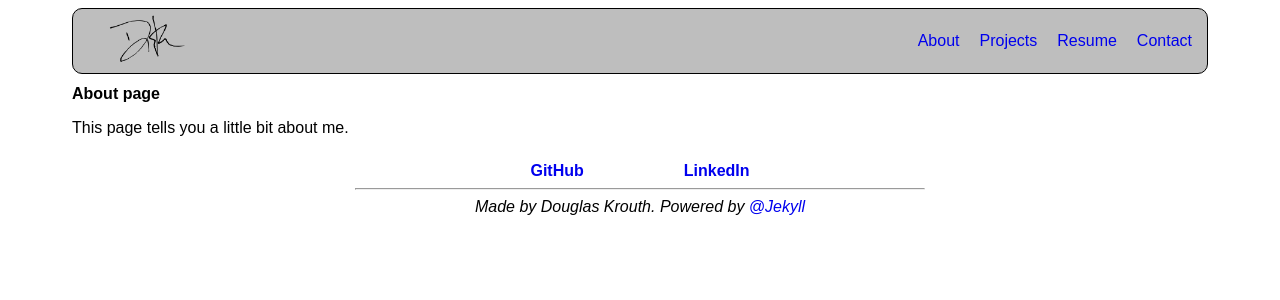
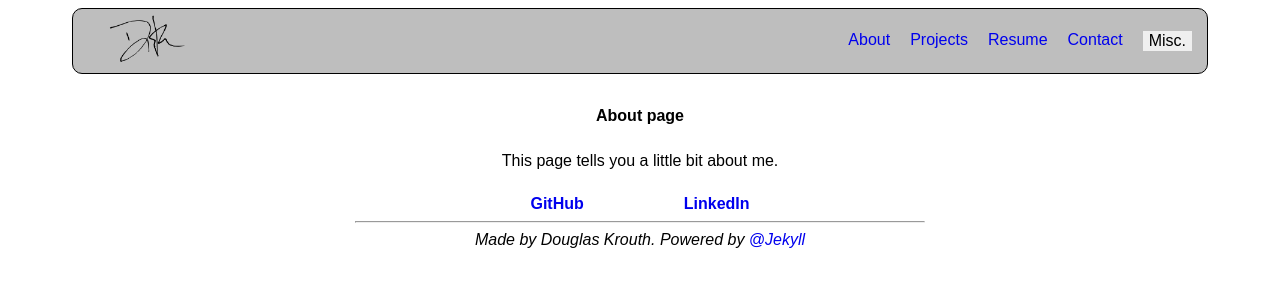
Before and after one commit to DouglasKrouth/DouglasKrouth.github.io, a Jekyll site: the page built from about.md, in a window 1280 px wide. Shown: the top 300 px of the page. Built offline with Jekyll 4.4.1, drawn with Linux system fonts in a browser that asks for light colours.

Commit message:
Updated home page photo, added w3schools dropdown css implementation.

```diff
--- a/_includes/navigation.html
+++ b/_includes/navigation.html
@@ -7,7 +7,7 @@
 
 <nav>
     <!-- This value is hardcoded to index.html - Would probably be better to pass this as jekyll nav param -->
-    <a href="index.html">
+    <a href="/">
         <img class="dk_logo" src="../assets/images/dk_initial.png">
     </a>
     <div class="nav_list">
@@ -16,6 +16,14 @@
             {{ item.name }}
         </a>
         {% endfor %}
+        <div class="dropdown">
+            <button class="dropbtn">Misc.</button>
+            <div class="dropdown-content">
+              <a href="/albums">Albums</a>
+              <a href="/recipes">Recipes</a>
+              <a href="/books">Books</a>
+            </div>
+          </div>
     </div>
 
 </nav>
--- a/_layouts/default.html
+++ b/_layouts/default.html
@@ -3,6 +3,7 @@
 
 <head>
     <meta charset="utf-8">
+    <link rel="stylesheet" href="../assets/css/styles.css">
     <title>{{ page.title }}</title>
 </head>
 
--- a/assets/css/navbar.css
+++ b/assets/css/navbar.css
@@ -27,26 +27,41 @@
     gap: 20px;
 }
 
-.nav_link:link {
-    text-decoration: none;
+/* Dropdown Button */
+.dropbtn {
+    radius: 10%;
+    border: none;
 }
 
-.nav_link:visited {
-    text-decoration: none;
-    color: black;
+/* Completely "inspired" (copied with some changes) from https://www.w3schools.com/howto/howto_css_dropdown.asp */
+/* The container <div> - needed to position the dropdown content */
+.dropdown {
+    position: relative;
+    display: inline-block;
 }
 
-.nav_link:hover {
-    text-decoration: underline;
-    color: white;
+/* Dropdown Content (Hidden by Default) */
+.dropdown-content {
+    display: none;
+    position: absolute;
+    background-color: #f1f1f1;
+    z-index: 1;
 }
 
-.nav_link:active {
-    text-decoration: underline;
-    color: white;
+/* Links inside the dropdown */
+.dropdown-content a {
+    color: black;
+    padding: 12px 16px;
+    text-decoration: none;
+    display: block;
 }
 
-/* .nav_link {
-    display: flex;
-    justify-content: space-around;
-} */
+/* Change color of dropdown links on hover */
+.dropdown-content a:hover {
+    background-color: #ddd;
+}
+
+/* Show the dropdown menu on hover */
+.dropdown:hover .dropdown-content {
+    display: block;
+}
--- a/assets/css/styles.css
+++ b/assets/css/styles.css
@@ -14,6 +14,17 @@
     height: 100%;
 }
 
+.home_page_photo {
+    width: 35vw;
+    border-radius: 6%;
+}
+.content {
+    padding-top: 2%;
+    display: flex;
+    flex-direction: column;
+    align-items: center;
+    justify-content: space-around;
+}
 
 a:link {
     text-decoration: none;
--- a/index.html
+++ b/index.html
@@ -2,10 +2,10 @@
 layout: default
 title: Home
 ---
-<h1>Douglas Krouth is a software engineer!</h1>
+<h1>Hello! Welcome to Douglas Krouth's website!</h1>
 
 <body>
     <p>
-        <img src="/assets/images/br_debug.jpg" alt="Brunnhilde Debug">
+        <img class="home_page_photo" src="/assets/images/Doug_and_Cosmo.jpeg" alt="Doug and Cosmo the Tabby Cat!">
     </p>
 </body>
```
Also changed, not shown: _data/navigation.yml (+4 -4 lines), 1 other file.
